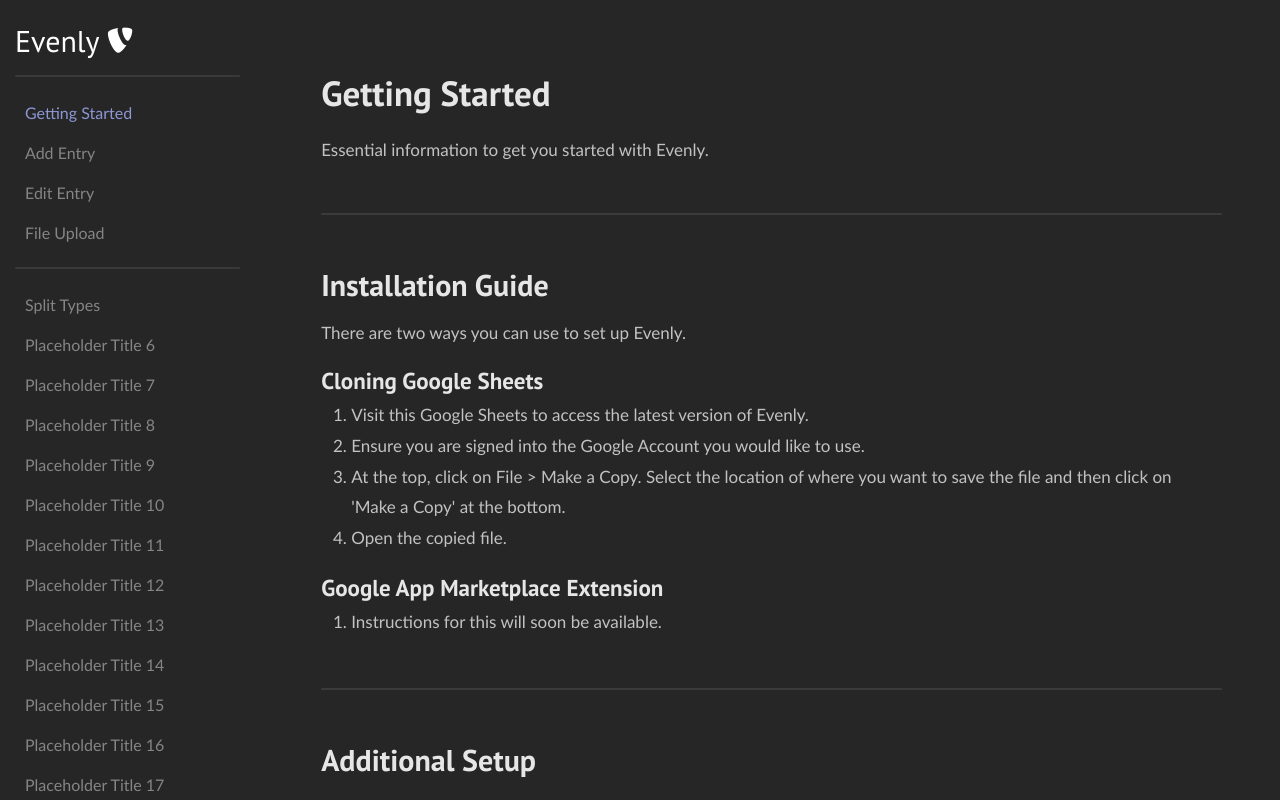
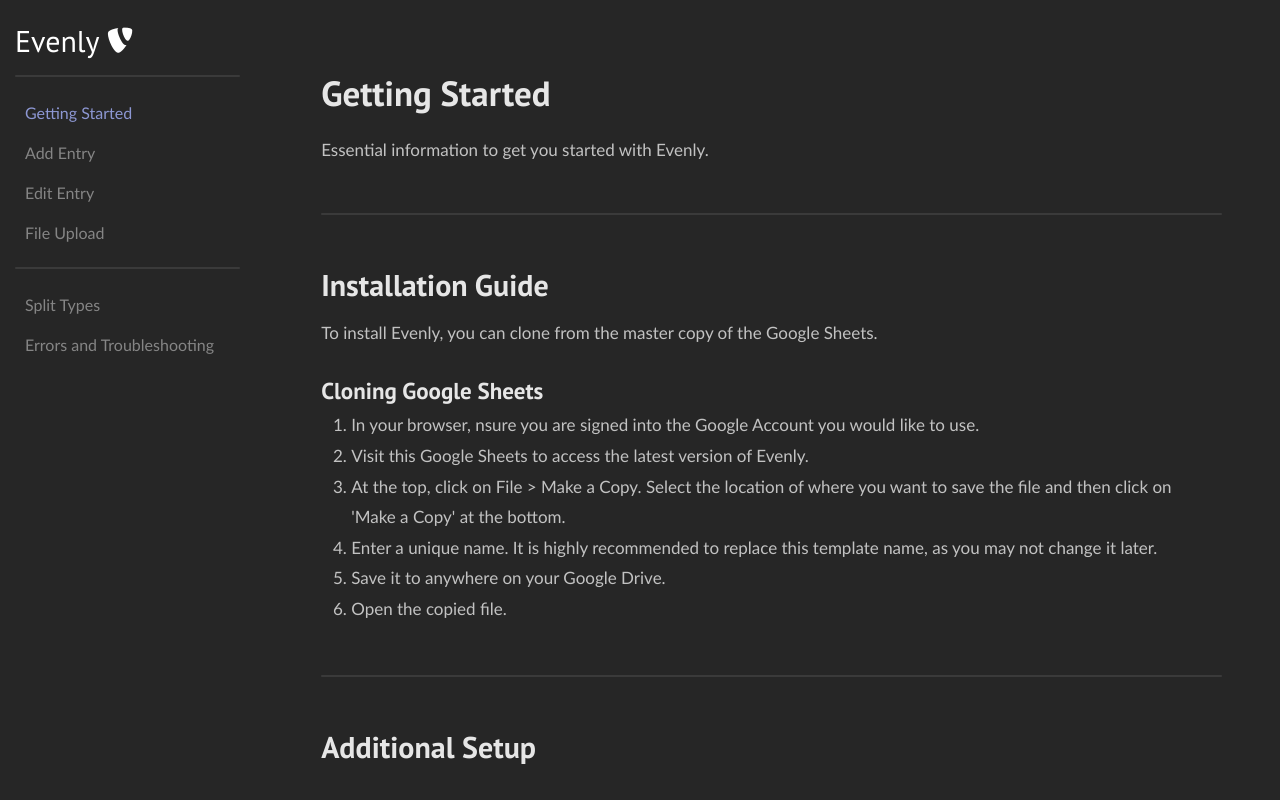
Before and after one commit to PiqueDevelopment/evenly-website, a React (Create React App) app: page /docs/getting-started in a window 1280 px wide. Built offline with nearby package versions, Linux system fonts and the light colour scheme.

Commit message:
feat Update Docs

```diff
--- a/src/DocRoutes.tsx
+++ b/src/DocRoutes.tsx
@@ -6,6 +6,7 @@
 import EditEntry from './pages/docs/EditEntry.tsx';
 import FileUpload from './pages/docs/FileUpload.tsx';
 import SplitTypes from './pages/docs/SplitTypes.tsx';
+import Errors from './pages/docs/Errors.tsx';
 
 function DocRoutes() {
     return (
@@ -15,6 +16,7 @@
         <Route path="edit-entry" element={<EditEntry />} />
         <Route path="file-upload" element={<FileUpload />} />
         <Route path="split-types" element={<SplitTypes />} />
+        <Route path="errors" element={<Errors />} />
         {/* Add other doc routes here */}
       </Routes>
     );
--- a/src/components/DocNavbarData.tsx
+++ b/src/components/DocNavbarData.tsx
@@ -24,63 +24,7 @@
         link: "/docs/split-types"
     },
     {
-        title: "Placeholder Title 6",
-        link: "Placeholder Link"
-    },
-    {
-        title: "Placeholder Title 7",
-        link: "Placeholder Link"
-    },
-    {
-        title: "Placeholder Title 8",
-        link: "Placeholder Link"
-    },
-    {
-        title: "Placeholder Title 9",
-        link: "Placeholder Link"
-    },
-    {
-        title: "Placeholder Title 10",
-        link: "Placeholder Link"
-    },
-    {
-        title: "Placeholder Title 11",
-        link: "Placeholder Link"
-    },
-    {
-        title: "Placeholder Title 12",
-        link: "Placeholder Link"
-    },
-    {
-        title: "Placeholder Title 13",
-        link: "Placeholder Link"
-    },
-    {
-        title: "Placeholder Title 14",
-        link: "Placeholder Link"
-    },
-    {
-        title: "Placeholder Title 15",
-        link: "Placeholder Link"
-    },
-    {
-        title: "Placeholder Title 16",
-        link: "Placeholder Link"
-    },
-    {
-        title: "Placeholder Title 17",
-        link: "Placeholder Link"
-    },
-    {
-        title: "Placeholder Title 18",
-        link: "Placeholder Link"
-    },
-    {
-        title: "Placeholder Title 19",
-        link: "Placeholder Link"
-    },
-    {
-        title: "Placeholder Title 20",
-        link: "Placeholder Link"
-    },
+        title: "Errors and Troubleshooting",
+        link: "/docs/errors"
+    }
 ]
--- a/src/pages/docs/Docs.css
+++ b/src/pages/docs/Docs.css
@@ -45,7 +45,7 @@
     color: #e6e6e6;
     text-align: left;
     font-size: 23px;
-    margin-top: 15px;
+    margin-top: 30px;
     margin-bottom: 15px;
 }
 
@@ -83,6 +83,26 @@
     margin-right: 4%;
 }
 
+table {
+    max-width: 70%;
+    border-collapse: collapse;
+    margin: 20px 0;
+    font-size: 18px;
+    text-align: left;
+    color: #c2c2c2;
+    margin-bottom: 25px;
+  }
+
+  th, td {
+    padding: 12px 15px;
+    border: 1px solid #ddd;
+    font-family: 'Trebuchet MS', 'Lucida Sans Unicode', 'Lucida Grande', 'Lucida Sans', Arial, sans-serif;
+  }
+
+  th {
+    color: #c2c2c2;
+  }
+
 .warning {
     background-color: #3e341b;
     padding: 20px;
@@ -97,6 +117,7 @@
     .doc-content {
         margin-left: -240px;
         width: 100%;
+        height: 100vh;
     }
 }
 
@@ -105,5 +126,6 @@
     .doc-content {
         margin-left: -240px;
         width: 100%;
+        height: 100vh;
     }
 }
--- /dev/null
+++ b/src/pages/docs/Errors.tsx
@@ -0,0 +1,35 @@
+import React from 'react';
+import DocLayout from '../../components/DocLayout.tsx';
+import './Docs.css';
+
+function Errors() {
+  return (
+    <DocLayout>
+      <div className='spacer'/>
+      <h1>Errors and Troubleshooting</h1>
+      <p>A guide to errors one may encounter while using our program.</p>
+      <hr className='doc-divider' />
+      <h2>Contribution Split</h2>
+      <h3>By Percentage &#x0028;&#x0025;&#x0029;</h3>
+      <p>This indicates the percent amount that each person contributed towards the Total Amount.</p>
+      <p><i>For example, if the Total Amount is $500 and Bob contributes 20% while Bill contributes 80%, then that means Bob contributed $100 while Bill contributed $400.</i></p>
+      <h3>By Dollar Amount &#x0028;$&#x0029;</h3>
+      <p>This indicates the dollar amount that each person contributed towards the Total Amount.</p>
+      <hr className='doc-divider' />
+      <h2>Balance Split</h2>
+      <p>Balance Split indicates the actual amount a person is deducted/owed in a bill.</p>
+      <p>This amount will be determined based on members of Who Paid &#x0028;if applicable&#x0029;.</p>
+      <p>
+        <i>For example, Bob and Bill went to the store to buy a $500 crate. Bob paid $200 and Bill paid $300.</i>
+        <br />
+        <i>The Contribution Split between Bob, Bill, Joe, and John is $125 per person.</i>
+        <br />
+        <i>The Balance Split will be +$75 for Bob and $125 for Bill, and -$125 for Joe and John. This is because Bob and Bill overpaid the amount they were supposed contribute due to paying for the bill initially, and should therefore be reimbursed.</i>
+      </p>
+
+      <div className='spacer'/>
+    </DocLayout>
+  );
+}
+
+export default Errors;
--- a/src/pages/docs/GettingStarted.tsx
+++ b/src/pages/docs/GettingStarted.tsx
@@ -10,35 +10,68 @@
       <p>Essential information to get you started with Evenly.</p>
       <hr className='doc-divider' />
       <h2>Installation Guide</h2>
-      <p>There are two ways you can use to set up Evenly.</p>
+      <p>To install Evenly, you can clone from the master copy of the Google Sheets.</p>
       <h3>Cloning Google Sheets</h3>
       <p>
         <ul>
+          <li>In your browser, nsure you are signed into the Google Account you would like to use.</li>
           <li>Visit this Google Sheets to access the latest version of Evenly.</li>
-          <li>Ensure you are signed into the Google Account you would like to use.</li>
           <li>At the top, click on File &#x003E; Make a Copy. Select the location of where you want to save the file and then click on 'Make a Copy' at the bottom.</li>
+          <li>Enter a unique name. It is highly recommended to replace this template name, as you may not change it later.</li>
+          <li>Save it to anywhere on your Google Drive.</li>
           <li>Open the copied file.</li>
         </ul>
       </p>
-      <h3>Google App Marketplace Extension</h3>
+      {/* <h3>Google App Marketplace Extension</h3>
       <p>
         <ul>
           <li>Instructions for this will soon be available.</li>
         </ul>
-      </p>
+      </p> */}
       <hr className='doc-divider' />
       <h2>Additional Setup</h2>
+      <h3>Rename Sheet Names</h3>
+      <p>Renaming the Google Spreadsheet and the subsequent Event sheets is recommended.</p>
+      <p>This is because the file path the receipts will save will depend entirely on the names of the sheet and event.</p>
+      <p>Do NOT rename the 'People' sheet.</p>
+      <h3>Adding People into the Spreadsheet</h3>
+      <p>You can add people underneath the first row by entering their names and emails in their respective columns.</p>
+      <p>Example:</p>
+      <table>
+        <tr>
+          <th>Name</th>
+          <th>Email</th>
+        </tr>
+        <tr>
+          <td>Bob</td>
+          <td>thegreatestbob@gmail.com</td>
+        </tr>
+        <tr>
+          <td>Bill</td>
+          <td>billthegill@gmail.com</td>
+        </tr>
+      </table>
       <h3>Authorization</h3>
-      <p>If this is your first time running the program, please navigate to a new Sheet. Then, click on Bill Splitting &#x003E; Add Entry and follow the prompts to authorize the script to run on your Google Account.</p>
+      <p>If this is your first time running the program:</p>
+      <p>
+        <ul>
+          <li>Please navigate to a new Sheet. Name that Sheet suitable for a specific Event. You cannot change this later.</li>
+          <li>Click on Bill Splitting &#x003E; Add Entry.</li>
+          <li>A pop up will display, requiring authorization. Please click on 'OK' to proceed.</li>
+          <li>A new window will pop up. Please select the current Google Account you are using with the program.</li>
+          <li>Google will claim that it has not verified the app. Please click on 'Advanced' &#x003E; 'Go to Master Copy Evenly Script (unsafe)'.</li>
+        </ul>
+      </p>
       <div className="warning">
         <h3>WARNING</h3>
         <p>Ensure that there exists a sheet titled EXACTLY 'People' with individuals from your organization listed by Name and Email.</p>
-        <p>
+        <p>Do not modify the 'People' sheet name.</p>
+        {/* <p>
           <ul>
             <li>If cloned from a Google Sheet, the 'People' sheet will already be provided.</li>
             <li>Otherwise, you will have to create the sheet yourself.</li>
           </ul>
-        </p>
+        </p> */}
       </div>
       <div className='spacer'/>
       </DocLayout>
```
